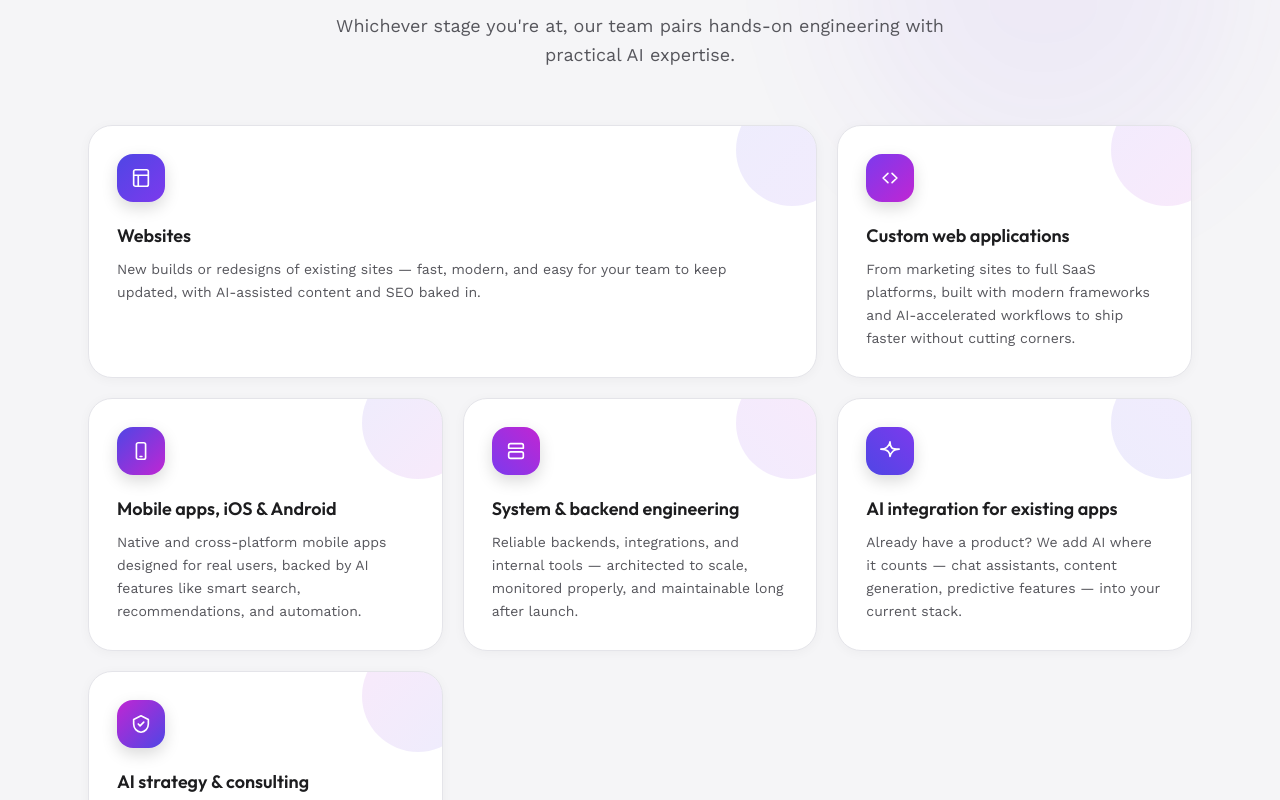
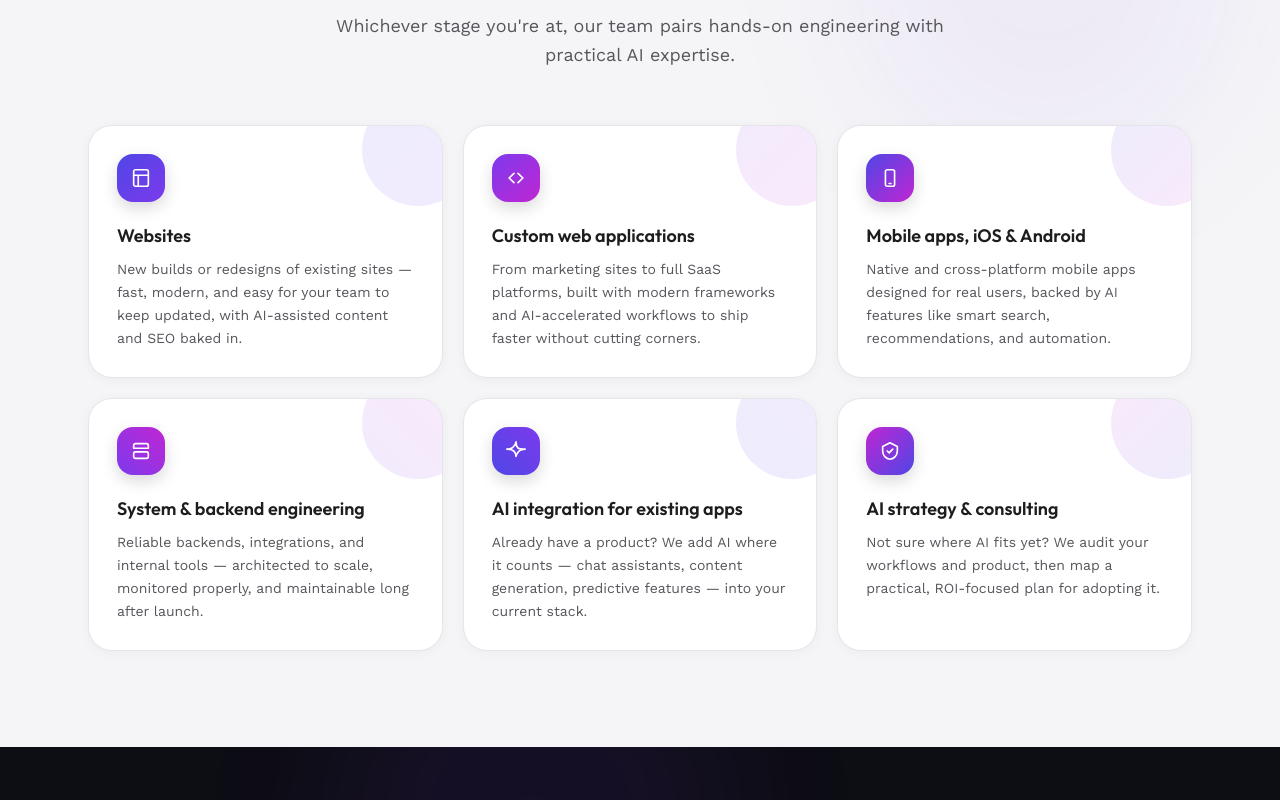
Before and after one commit to duecento/dieci, a Next.js app: page / in a window 1280 px wide. Shown: the part 1000-1800 px from the top of the page. Built offline with nearby package versions, Linux system fonts and the light colour scheme.

Commit message:
Make all How We Help cards uniform size for a clean 3x2 grid

```diff
--- a/src/components/HowWeHelp.tsx
+++ b/src/components/HowWeHelp.tsx
@@ -76,12 +76,10 @@ export default function HowWeHelp() {
       </div>
 
       <div className="mt-14 grid gap-5 sm:grid-cols-2 lg:grid-cols-3">
-        {USE_CASES.map((item, i) => (
+        {USE_CASES.map((item) => (
           <div
             key={item.title}
-            className={`group relative overflow-hidden rounded-3xl border border-border bg-surface p-7 shadow-[0_2px_12px_rgba(0,0,0,0.04)] transition-all duration-300 hover:-translate-y-1 hover:shadow-[0_16px_40px_rgba(79,70,229,0.18)] ${
-              i === 0 ? "lg:col-span-2" : ""
-            }`}
+            className="group relative overflow-hidden rounded-3xl border border-border bg-surface p-7 shadow-[0_2px_12px_rgba(0,0,0,0.04)] transition-all duration-300 hover:-translate-y-1 hover:shadow-[0_16px_40px_rgba(79,70,229,0.18)]"
           >
             <div
               className={`${item.color} absolute -right-8 -top-8 h-28 w-28 rounded-full opacity-10 transition-transform duration-300 group-hover:scale-125`}
```
